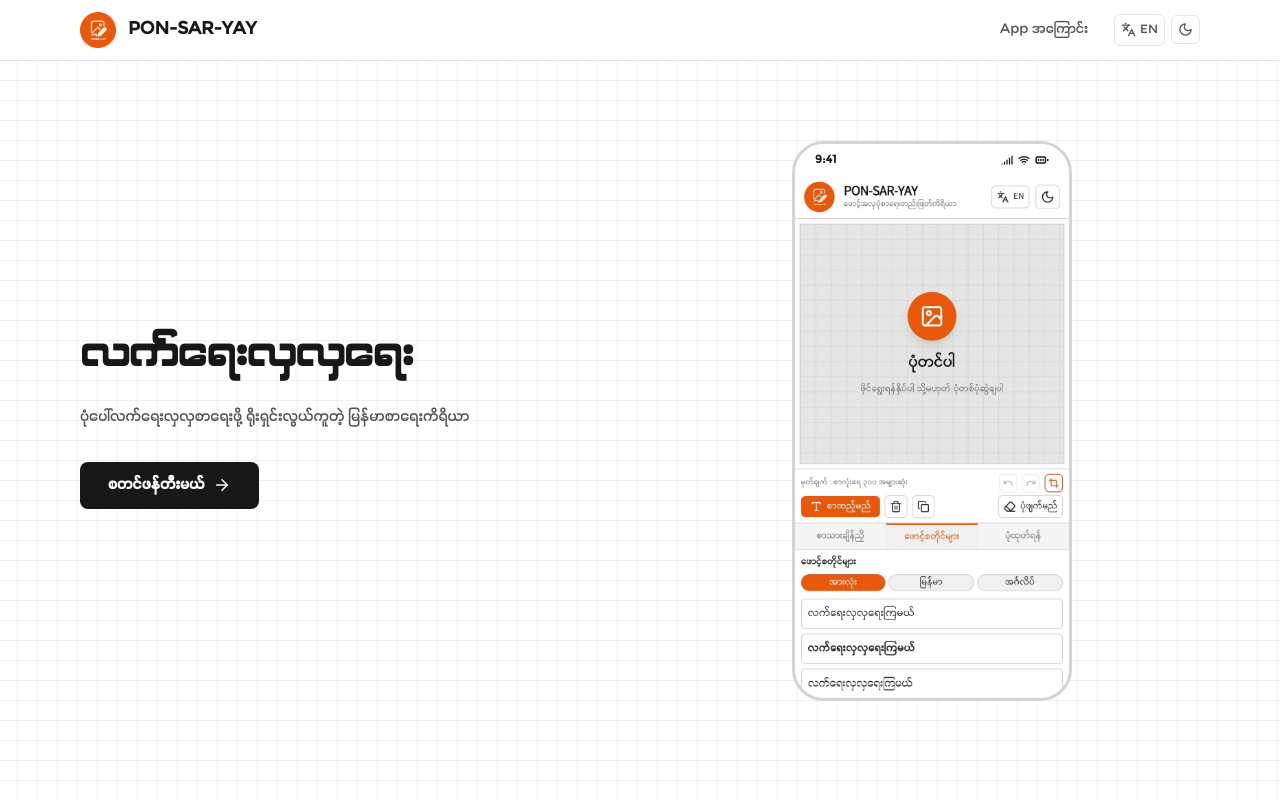
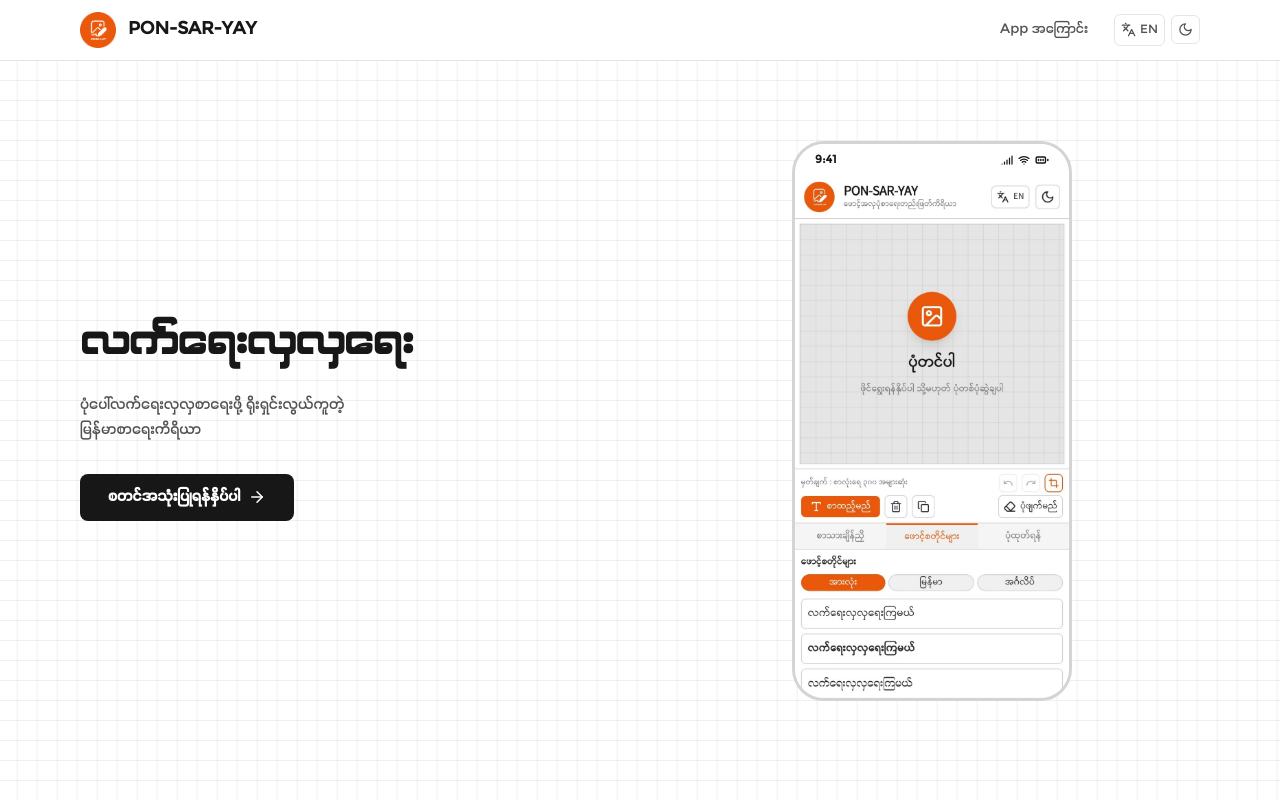
Before and after one commit to myathtookhine/PonSarYay, a React (Vite) app: page / in a window 1280 px wide. Shown: the top 800 px of the page. Built offline with nearby package versions, Linux system fonts and the light colour scheme; no server answers.

Commit message:
fix: cta text

```diff
--- a/src/contexts/LanguageContext.jsx
+++ b/src/contexts/LanguageContext.jsx
@@ -71,7 +71,7 @@ const translations = {
     "splash loading": "Loading",
     "hero_headline": "Write Beautifully",
     "hero_subheadline": "A simple and easy Myanmar text-on-image tool for writing beautiful text on photos",
-    "hero_cta": "Start Creating",
+    "hero_cta": "Click to Use",
     "nav_about": "About",
     "nav_aboutapp": "About App",
     "nav_editor": "Open Editor",
@@ -166,8 +166,8 @@ const translations = {
     "uploading...": "တင်နေသည်...",
     "splash loading": "ဖွင့်နေပါသည်",
     "hero_headline": "လက်ရေးလှလှရေးကြမယ်",
-    "hero_subheadline": "ပုံပေါ်လက်ရေးလှလှစာရေးဖို့ ရိုးရှင်းလွယ်ကူတဲ့ မြန်မာစာရေးကိရိယာ",
-    "hero_cta": "စတင်ဖန်တီးမယ်",
+    "hero_subheadline": "ပုံပေါ်လက်ရေးလှလှစာရေးဖို့ ရိုးရှင်းလွယ်ကူတဲ့\nမြန်မာစာရေးကိရိယာ",
+    "hero_cta": "စတင်အသုံးပြုရန်နှိပ်ပါ",
     "nav_about": "အကြောင်း",
     "nav_aboutapp": "App အကြောင်း",
     "nav_editor": "Editor ဖွင့်မယ်",
--- a/src/pages/LandingPage.css
+++ b/src/pages/LandingPage.css
@@ -110,6 +110,7 @@
   color: #525252;
   margin: 24px 0 32px 0;
   max-width: 440px;
+  white-space: pre-line;
 }
 
 .dark-mode .hero-text p {
```
